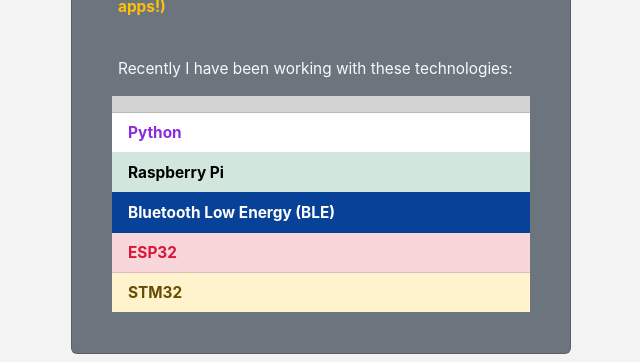
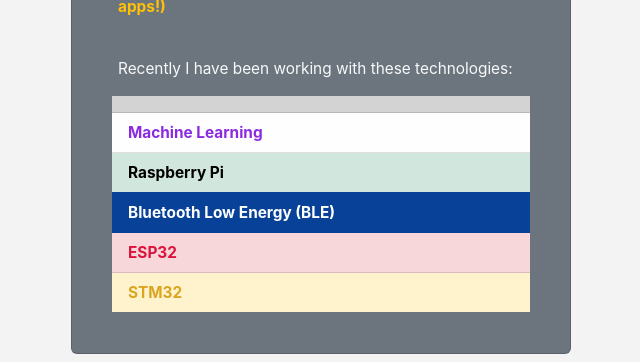
Before and after one commit to rpointjour/digital_business_card, a React (Create React App) app: page / in a window 1280 px wide. Shown: the part 1640-2002 px from the top of the page, without its empty margins (319-959 px from the left). Built offline with nearby package versions, Linux system fonts and the light colour scheme.

Commit message:
add stm32 launchpad

```diff
--- a/src/Components/AboutMe.js
+++ b/src/Components/AboutMe.js
@@ -44,11 +44,11 @@
                     </p>
                     <ul className=' list-group list-group-flush' id="lst">
                     <li className='list-group-item list-group-item-dark'></li>
-                    <li className='list-group-item list-group-item-action list-group-item-light'><a id="python" href="https://rjpking92.pythonanywhere.com/" target="blank" rel="noreferrer">Python</a></li>
+                    <li className='list-group-item list-group-item-action list-group-item-light'><a id="python" href="https://rjpking92.pythonanywhere.com/" target="blank" rel="noreferrer">Machine Learning</a></li>
                     <li className='list-group-item list-group-item-action list-group-item-success'><a id="pi" href="https://rjpdev-pi-launchpad.web.app" target="blank" rel="noreferrer">Raspberry Pi</a></li>
                     <li className='list-group-item active list-group-item-action list-group-item-primary'><b>Bluetooth Low Energy (BLE)</b></li>
                     <li className='list-group-item list-group-item-action list-group-item-danger'><a id="esp32" href="https://rjpdev-esp32-launchpad.web.app" target="blank" rel="noreferrer">ESP32</a></li>
-                    <li className='list-group-item list-group-item-action list-group-item-warning'><b>STM32</b></li>
+                    <li className='list-group-item list-group-item-action list-group-item-warning'><a id="stm32" href="https://rjpdev-stm32-launchpad.web.app" target="blank" rel="noreferrer">STM32</a></li>
                     </ul>
                     </article>
             </div>
--- a/src/Components/StyleSheets/AboutMe.css
+++ b/src/Components/StyleSheets/AboutMe.css
@@ -26,6 +26,12 @@
 #esp32{
   text-decoration: none;
   color: crimson;
+  font-weight: bold;
+}
+
+#stm32{
+  text-decoration: none;
+  color: goldenrod;
   font-weight: bold;
 }
 /*Desktop*/
```
